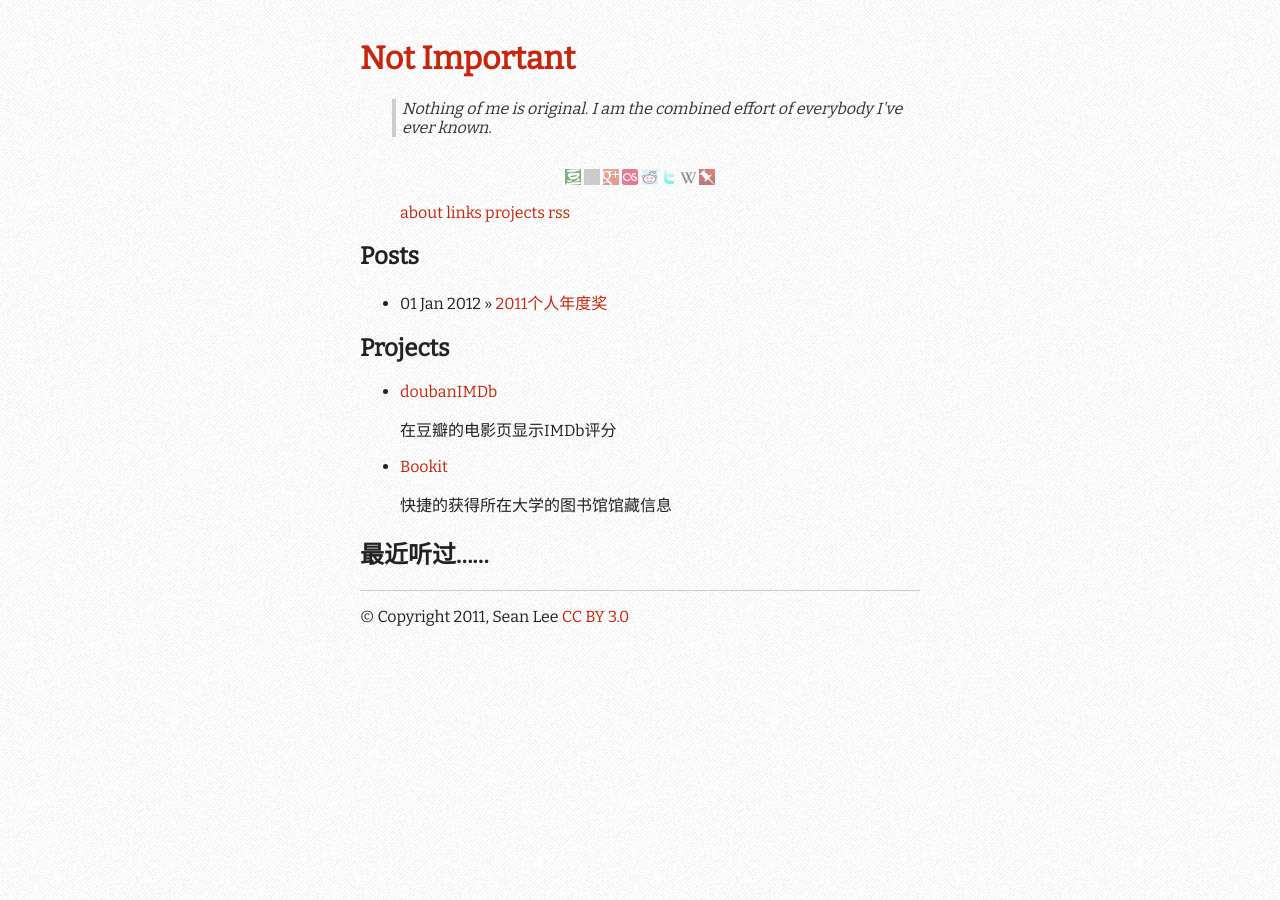
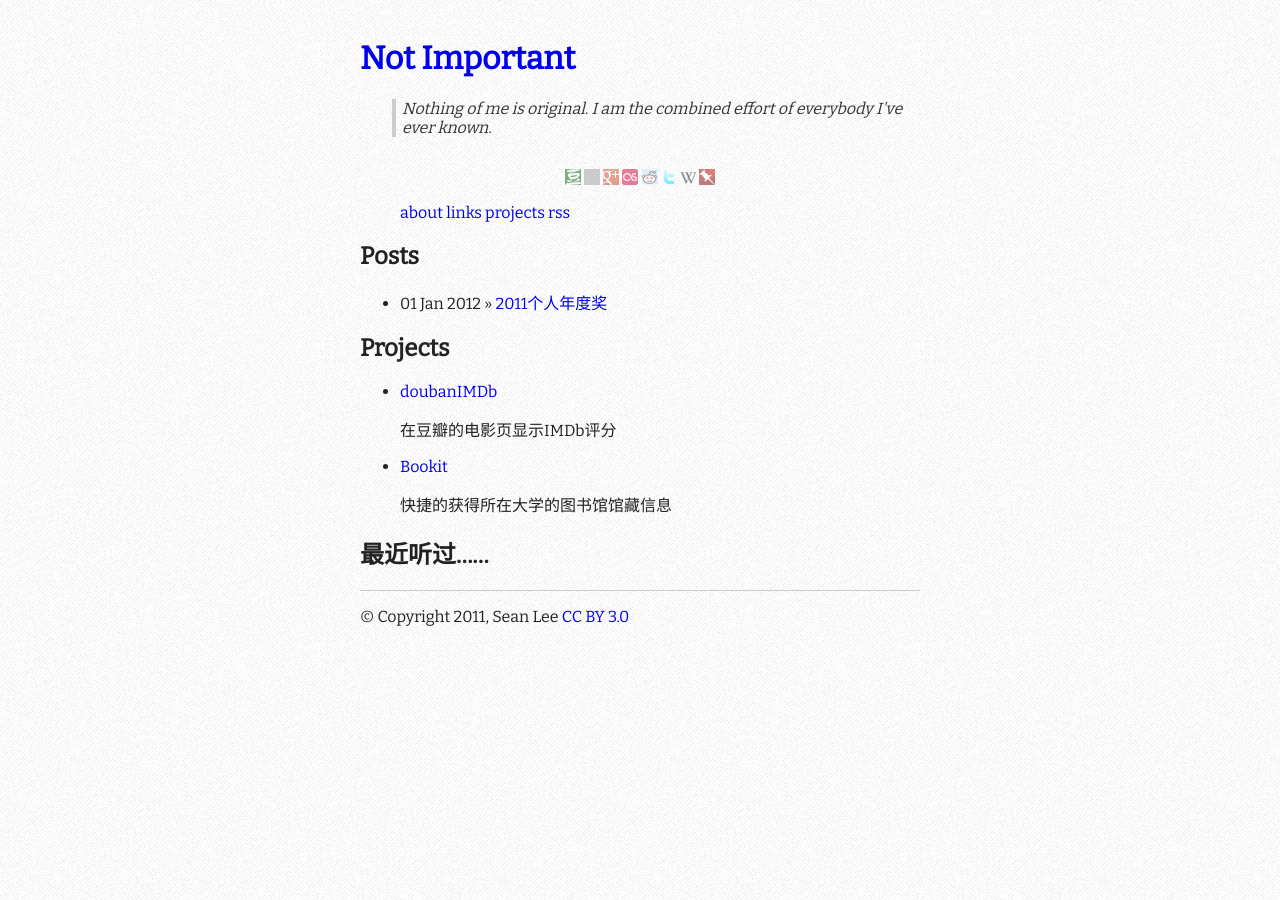
Before and after one commit to lisongx/notimportant.org, a Jekyll site: the page built from index.html, in a window 1280 px wide. Built offline with Jekyll 4.4.1, drawn with Linux system fonts in a browser that asks for light colours; nearby versions of some CDN libraries; grey boxes are pictures that could not be loaded.

Commit message:
change the link color

```diff
--- a/css/style.css
+++ b/css/style.css
@@ -39,7 +39,7 @@
 }
 /*links*/
 a {
-  color: #c7260d;
+  color: ##D05A6E;
   text-decoration: none;
 }
 a:visited {
```
